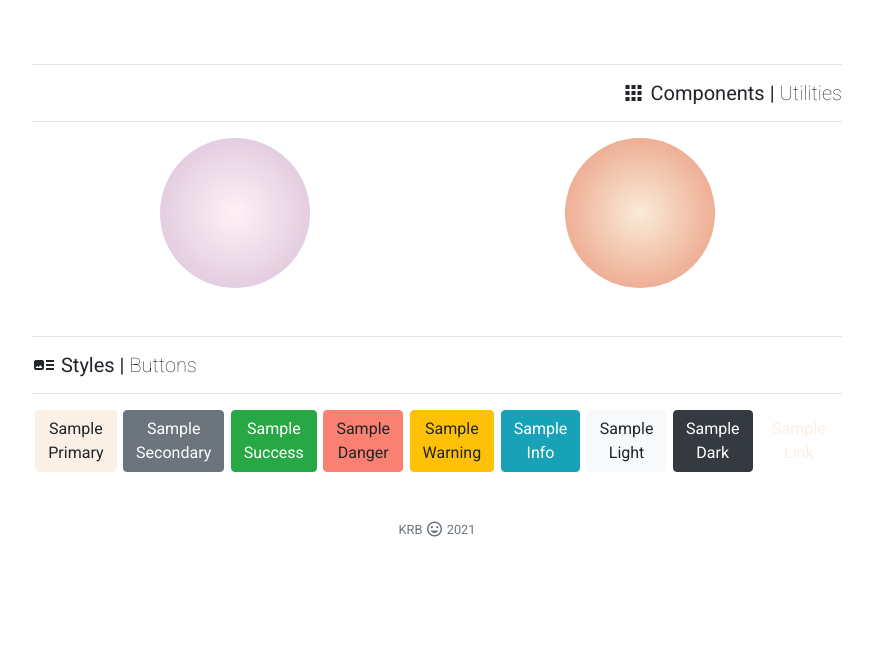
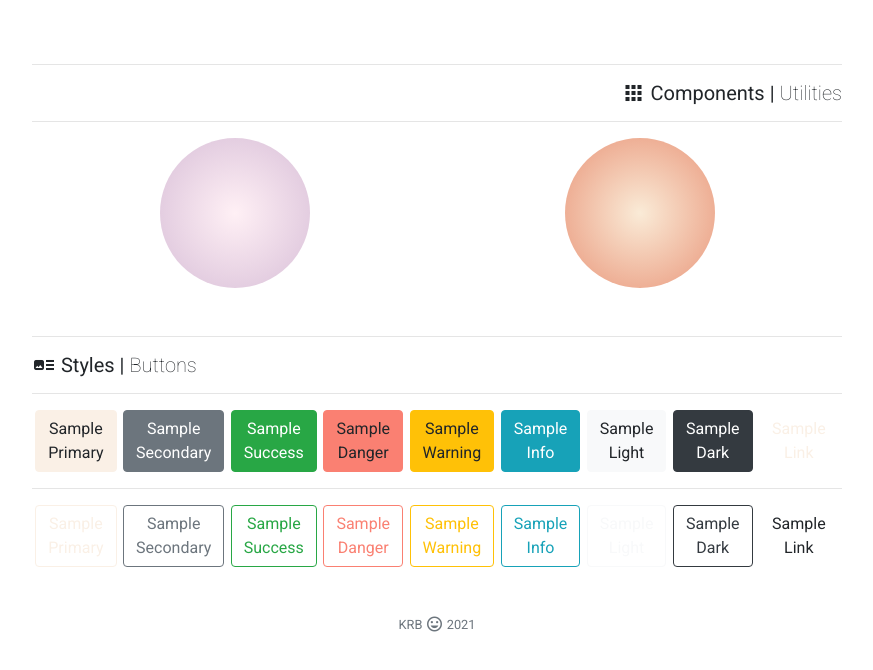
Before and after one commit to katsign/sass, a website: page index.html in a window 1280 px wide. Shown: the whole page, without its empty margins (203-1076 px from the left). Drawn offline with Linux system fonts and the light colour scheme.

Commit message:
added button row

```diff
--- a/index.html
+++ b/index.html
@@ -80,6 +80,45 @@
           >Sample<br />Link</a
         >
       </div>
+      <hr />
+      <div class="d-flex align-items-center justify-content-around">
+        <!--Primary-->
+        <a class="btn btn-outline-primary" href="#" target="_blank" role="button"
+          >Sample<br />Primary</a
+        >
+        <!--Secondary-->
+        <a class="btn btn-outline-secondary" href="#" target="_blank" role="button"
+          >Sample<br />Secondary</a
+        >
+        <!--Success-->
+        <a class="btn btn-outline-success" href="#" target="_blank" role="button"
+          >Sample<br />Success</a
+        >
+        <!--Danger-->
+        <a class="btn btn-outline-danger" href="#" target="_blank" role="button"
+          >Sample<br />Danger</a
+        >
+        <!--Warning-->
+        <a class="btn btn-outline-warning" href="#" target="_blank" role="button"
+          >Sample<br />Warning</a
+        >
+        <!--Info-->
+        <a class="btn btn-outline-info" href="#" target="_blank" role="button"
+          >Sample<br />Info</a
+        >
+        <!--Light-->
+        <a class="btn btn-outline-light" href="#" target="_blank" role="button"
+          >Sample<br />Light</a
+        >
+        <!--Dark-->
+        <a class="btn btn-outline-dark" href="#" target="_blank" role="button"
+          >Sample<br />Dark</a
+        >
+        <!--Link-->
+        <a class="btn btn-outline-link" href="#" target="_blank" role="button"
+          >Sample<br />Link</a
+        >
+      </div>
     </section>
 
     <!--Footer Content-->
```
